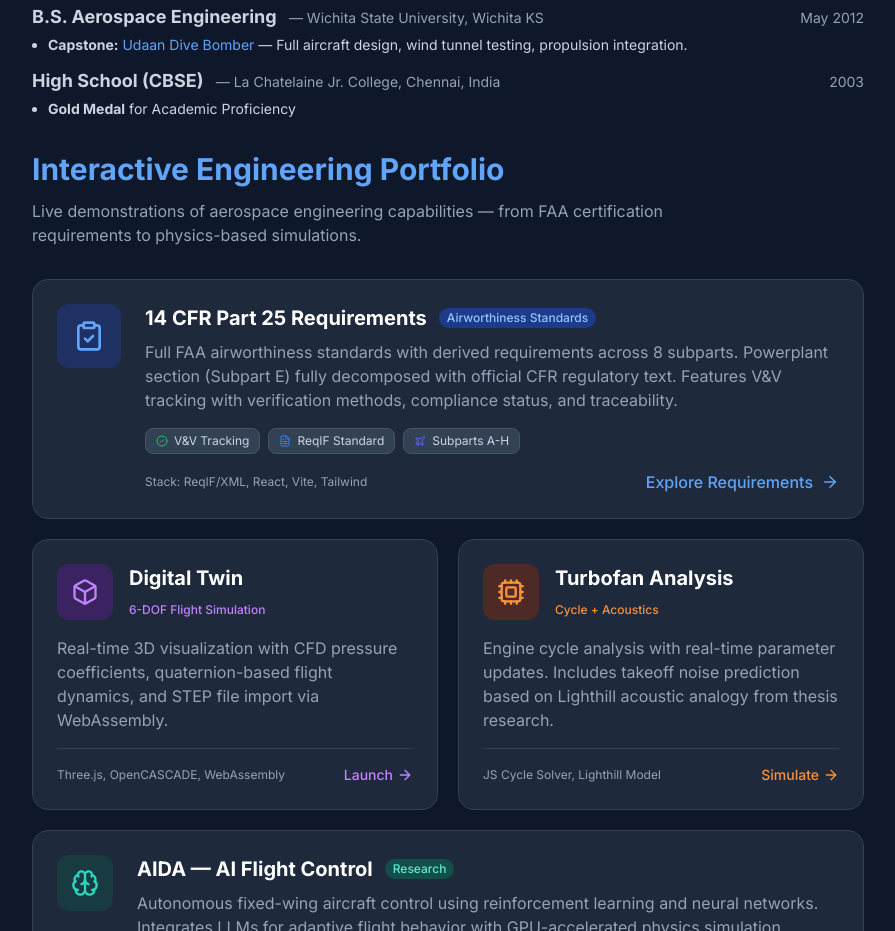
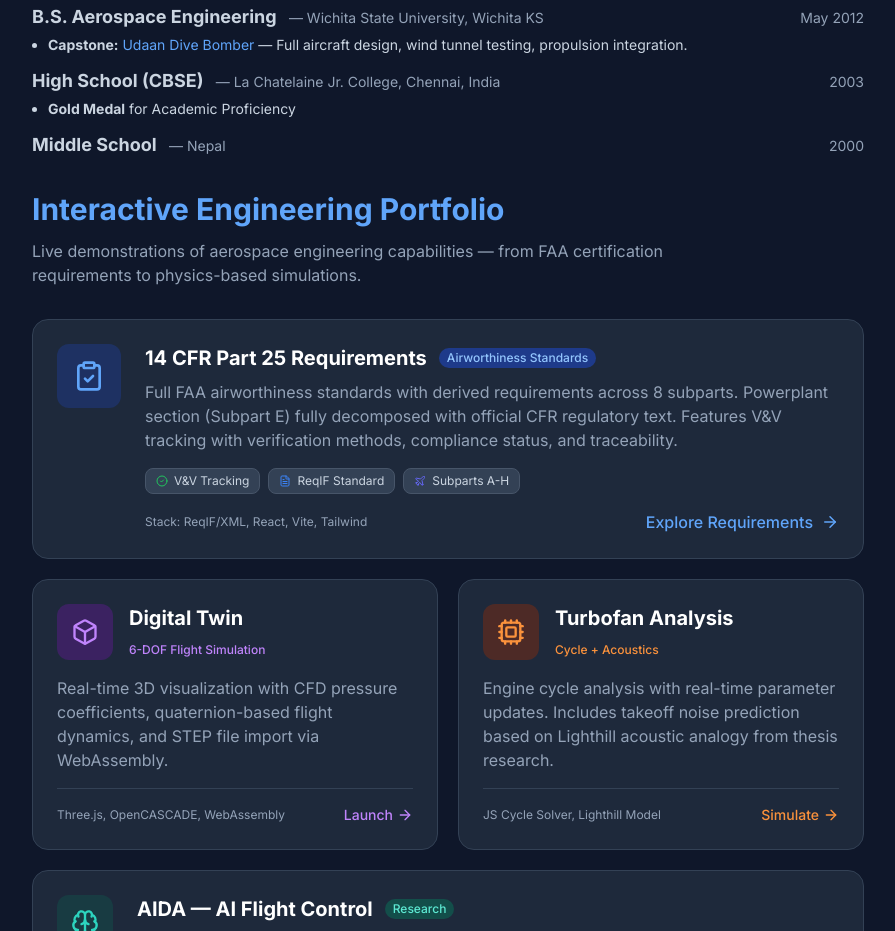
Before and after one commit to kushkoirala/kushkoirala.github.io, a React (Vite) app: page / in a window 1280 px wide. Shown: the part 1420-2351 px from the top of the page, without its empty margins (192-1087 px from the left). Built offline with nearby package versions, Linux system fonts and the light colour scheme.

Commit message:
updated the resume

```diff
--- a/src/App.jsx
+++ b/src/App.jsx
@@ -219,6 +219,15 @@ function App() {
              <li><strong>Gold Medal</strong> for Academic Proficiency</li>
           </ul>
         </div>
+
+        <div className="mb-3">
+           <div className="flex justify-between items-baseline mb-1">
+            <div>
+              <h3 className="font-bold text-lg">Middle School <span className="font-normal text-slate-600 dark:text-slate-400 ml-2 text-sm">— Nepal</span></h3>
+            </div>
+            <span className="text-sm text-slate-500 dark:text-slate-400">2000</span>
+          </div>
+        </div>
       </section>
 
       {/* INTERACTIVE PORTFOLIO */}
```
